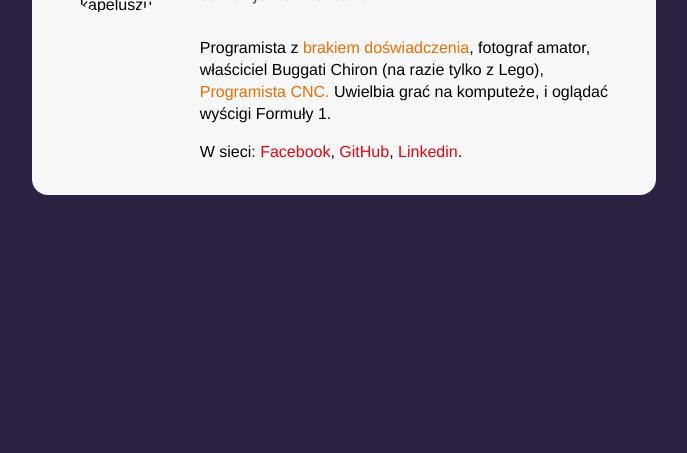
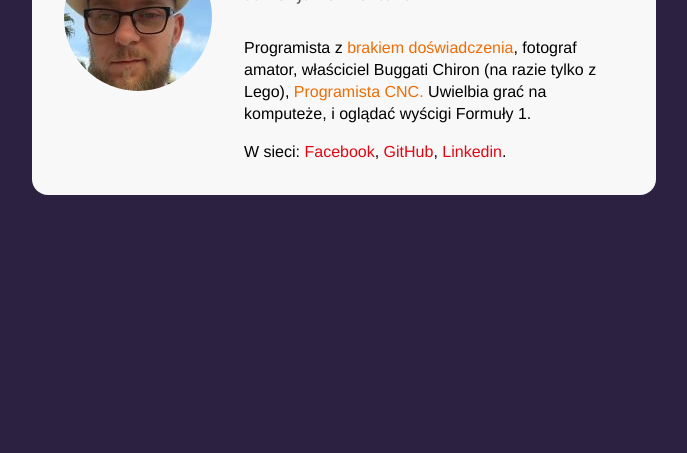
Before and after one commit to skalutki/buisness-card, a plain HTML site: page index.html in a window 1280 px wide. Shown: the part 347-800 px from the top of the page, without its empty margins (296-983 px from the left). Drawn offline with Linux system fonts and the light colour scheme.

Commit message:
fix sorce for img

```diff
--- a/index.html
+++ b/index.html
@@ -12,7 +12,7 @@
 <body>
     <main class="card">
         <section class="person">
-            <img src="img/avatar.png" alt="Usmiechniete zdjecie Karola w kapeluszu." class="person__photo">
+            <img src="img/avatar.jpg" alt="Usmiechniete zdjecie Karola w kapeluszu." class="person__photo">
             <div>
                 <header class="person__header">
                     <h1 class="person__name">Karol Skalinski</h1>
```
